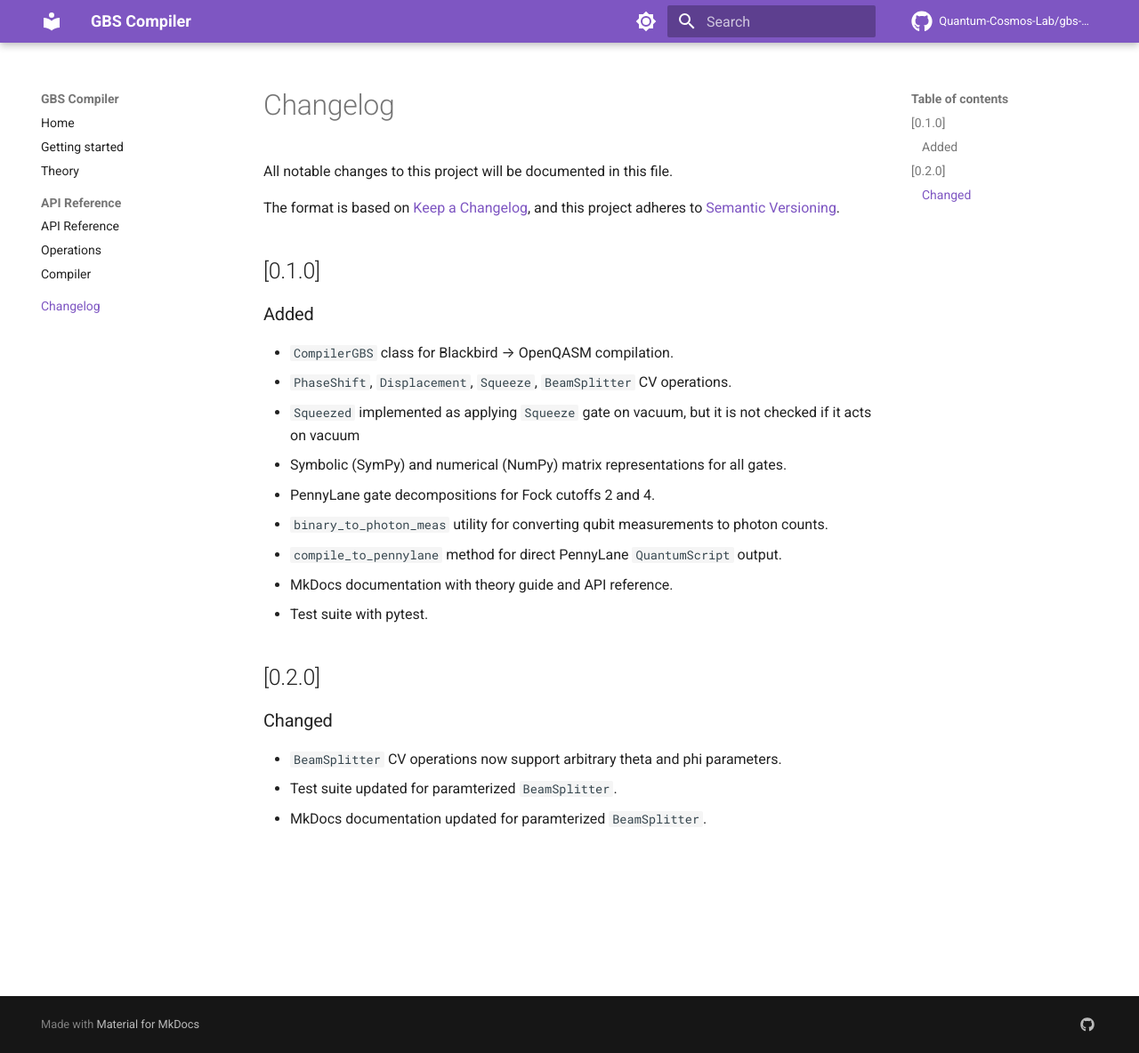
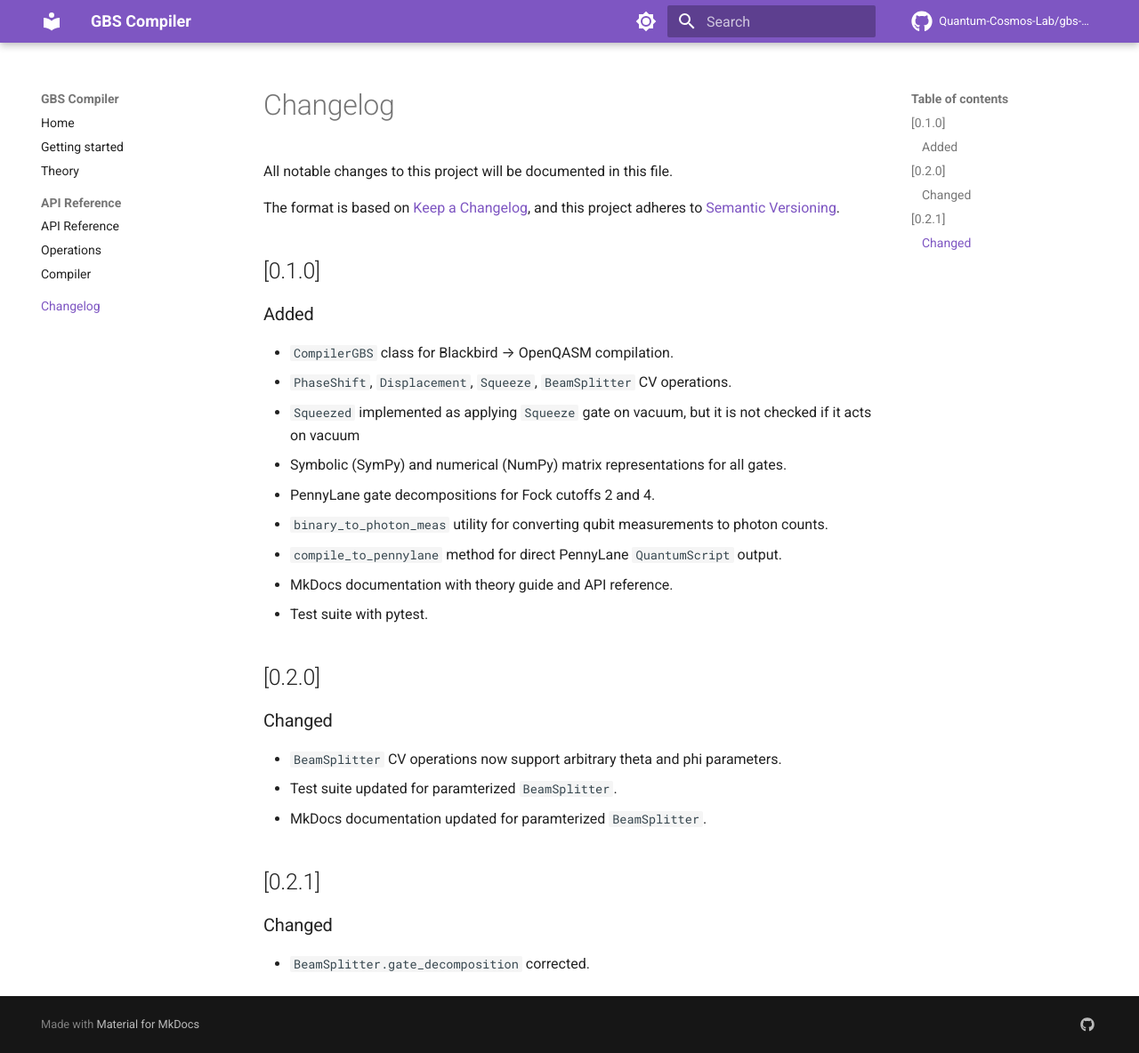
Before and after one commit to Quantum-Cosmos-Lab/gbs-compiler, an MkDocs documentation site: the page built from docs/changelog.md, in a window 1280 px wide and 1184 px high. Shown: the whole window at 89% size. Built offline with MkDocs 1.6.1 and Material for MkDocs 9.7.7, drawn with Linux system fonts in a browser that asks for light colours; comment, search, counter and statistics services are not loaded.

Commit message:
docs: update version and changelog

```diff
--- a/docs/changelog.md
+++ b/docs/changelog.md
@@ -26,3 +26,9 @@ and this project adheres to [Semantic Versioning](https://semver.org/spec/v2.0.0
 - `BeamSplitter` CV operations now support arbitrary theta and phi parameters.
 - Test suite updated for paramterized `BeamSplitter`.
 - MkDocs documentation updated for paramterized `BeamSplitter`.
+
+## [0.2.1]
+
+### Changed
+
+- `BeamSplitter.gate_decomposition` corrected.
--- a/pyproject.toml
+++ b/pyproject.toml
@@ -1,6 +1,6 @@
 [project]
 name = "gbs-compiler"
-version = "0.2.0"
+version = "0.2.1"
 license = "Apache-2.0"
 description = "Compiler for translating Blackbird quantum optics programs into qubit-based OpenQASM circuits via truncated Fock space encoding."
 readme = "README.md"
```
